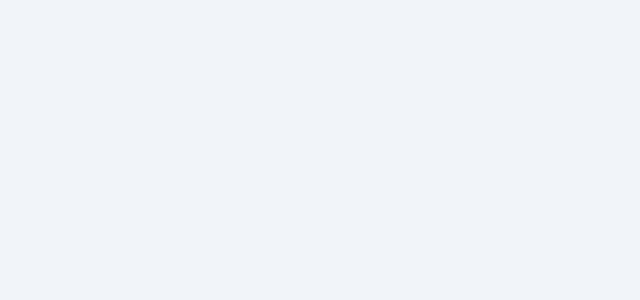
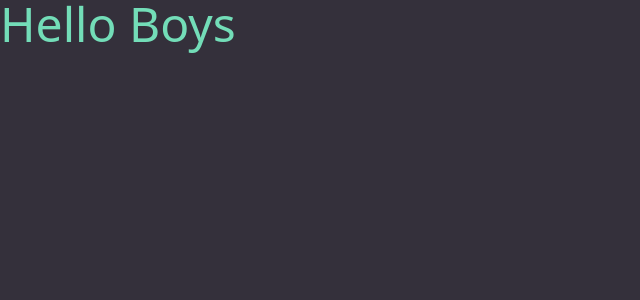
Before and after one commit to searchsakib/furniture-shop-react, a React (Vite) app: page / in a window 1280 px wide. Shown: the top 300 px of the page, without its empty margins (0-640 px from the left). Built offline with nearby package versions, Linux system fonts and the light colour scheme.

Commit message:
Initial vite,tailwind,daisyui setup done

```diff
--- a/src/App.jsx
+++ b/src/App.jsx
@@ -1,7 +1,12 @@
 import './App.css';
+import Nav from './components/Nav/Nav';
 
 function App() {
-  return <></>;
+  return (
+    <>
+      <Nav></Nav>
+    </>
+  );
 }
 
 export default App;
--- /dev/null
+++ b/src/components/Nav/Nav.jsx
@@ -0,0 +1,9 @@
+const Nav = () => {
+  return (
+    <div>
+      <h2 className="text-5xl text-secondary">Hello Boys</h2>
+    </div>
+  );
+};
+
+export default Nav;
--- a/tailwind.config.js
+++ b/tailwind.config.js
@@ -5,23 +5,23 @@ export default {
     themes: [
       {
         mytheme: {
-          primary: '#0d6fd8',
+          primary: '#7c5df7',
 
-          secondary: '#f9f084',
+          secondary: '#73ddb8',
 
-          accent: '#c11d43',
+          accent: '#ea6bea',
 
-          neutral: '#2d2334',
+          neutral: '#252a3c',
 
-          'base-100': '#f1f4f8',
+          'base-100': '#34303b',
 
-          info: '#64a5d3',
+          info: '#40a8f2',
 
-          success: '#11884d',
+          success: '#5ddaa4',
 
-          warning: '#f3b13f',
+          warning: '#f4ce10',
 
-          error: '#f44881',
+          error: '#df5134',
         },
       },
     ],
```
